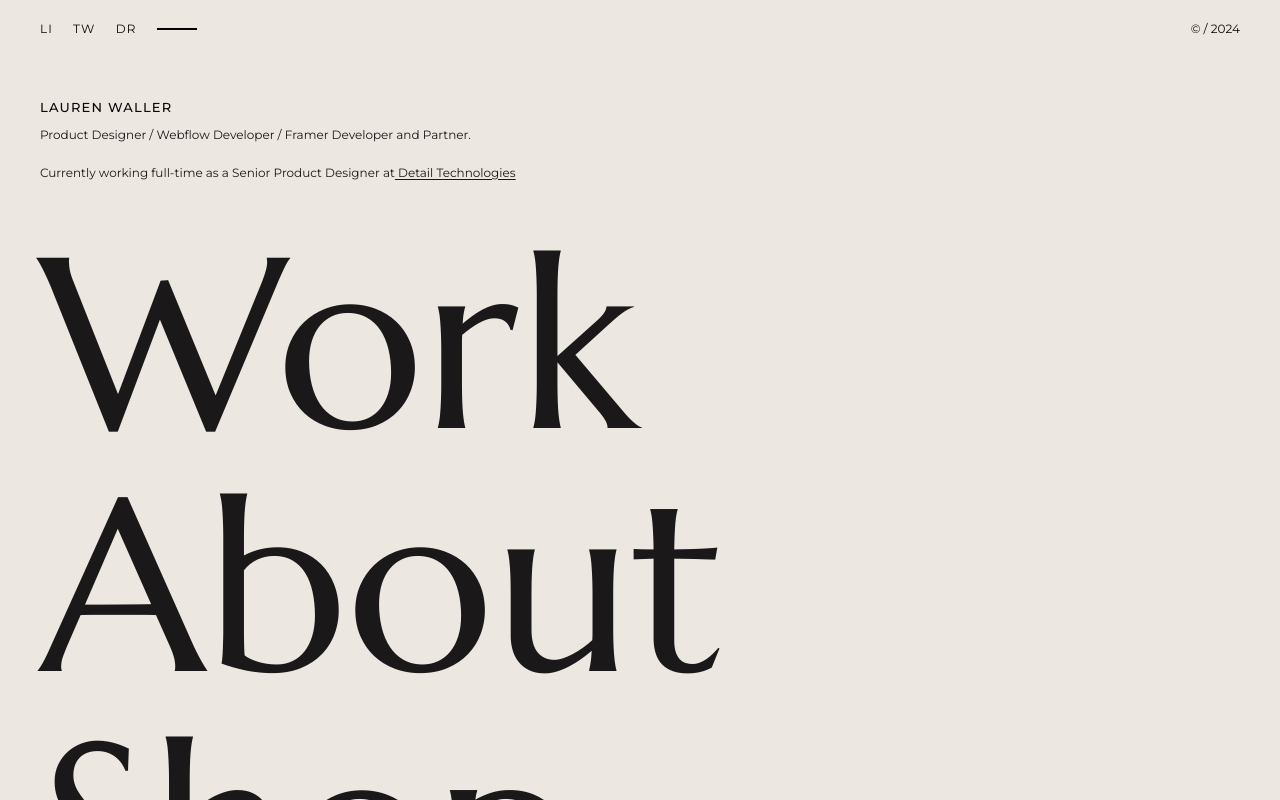
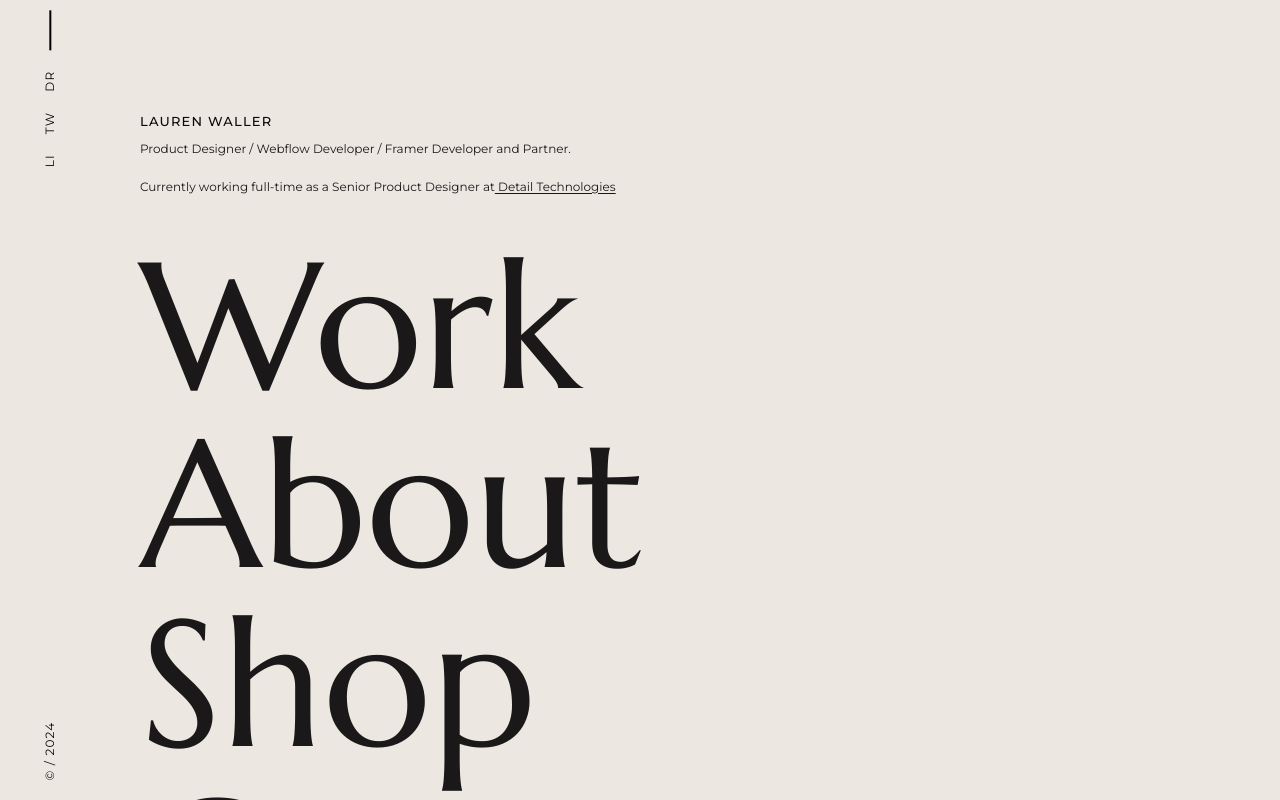
Before and after one commit to JaimeenMakavana/portfolio_2024, a Next.js app: page / in a window 1280 px wide. Shown: the top 800 px of the page. Built offline with nearby package versions, Linux system fonts and the light colour scheme.

Commit message:
home screen : laptop device static design

```diff
--- a/src/UiComponents/HomePageComponents/HomeHeader.tsx
+++ b/src/UiComponents/HomePageComponents/HomeHeader.tsx
@@ -22,9 +22,9 @@ const OptionElement = ({ name, url }: { name: string; url?: string }) => {
 
 const HomeHeader = () => {
   return (
-    <ul className="flex justify-between items-center px-10 text-[12px] py-5">
+    <ul className="flex justify-between items-center px-10 text-[12px] py-5 md:w-[100px] md:flex-col md:h-dvh md:pt-20 md:pb-10">
       <li>
-        <ul className="flex justify-start items-center gap-5 tracking-widest">
+        <ul className="flex justify-start items-center gap-5 tracking-widest md:-rotate-90">
           {OPTION_DATA.map((socialMedia) => (
             <OptionElement
               key={socialMedia.name}
@@ -32,11 +32,13 @@ const HomeHeader = () => {
               url=""
             />
           ))}
-          <li className="w-[40px] h-[2px] bg-black"></li>
+          <li className="w-[40px] h-[2px] bg-black order-1"></li>
         </ul>
       </li>
 
-      <li>© / 2024</li>
+      <li className="md:-rotate-90 whitespace-nowrap tracking-widest">
+        © / 2024
+      </li>
     </ul>
   );
 };
--- a/src/UiComponents/HomePageComponents/HomeIntro.tsx
+++ b/src/UiComponents/HomePageComponents/HomeIntro.tsx
@@ -2,7 +2,7 @@ import React from "react";
 
 const HomeIntro = () => {
   return (
-    <div className="pt-10 px-10">
+    <div className="pt-10 px-10 md:pt-28">
       <h1 className="uppercase text-[13px] font-medium tracking-[1.2px] mb-2">
         Lauren Waller
       </h1>
--- a/src/UiComponents/HomePageComponents/HomeMenus.tsx
+++ b/src/UiComponents/HomePageComponents/HomeMenus.tsx
@@ -33,7 +33,7 @@ const OptionElement = ({ name, url }: { name: string; url: string }) => {
 
 const HomeMenus = () => {
   return (
-    <ul className="text-[19vw] marcellus leading-none pt-10 px-10 ">
+    <ul className="text-[19vw] marcellus leading-none pt-10 px-10 md:text-[14vw]">
       {OPTION_DATA.map((option) => (
         <OptionElement key={option.name} name={option.name} url={option.url} />
       ))}
--- a/src/app/page.tsx
+++ b/src/app/page.tsx
@@ -4,10 +4,13 @@ import HomeMenus from "@/UiComponents/HomePageComponents/HomeMenus";
 
 export default function Home() {
   return (
-    <div>
+    <div className="flex flex-col justify-between h-dvh md:overflow-hidden md:flex-row">
+      {/* md: header is vertical and other two are scrollable vertically */}
       <HomeHeader />
-      <HomeIntro />
-      <HomeMenus />
+      <div className="md:flex-1 md:h-full md:overflow-y-auto">
+        <HomeIntro />
+        <HomeMenus />
+      </div>
     </div>
   );
 }
```
